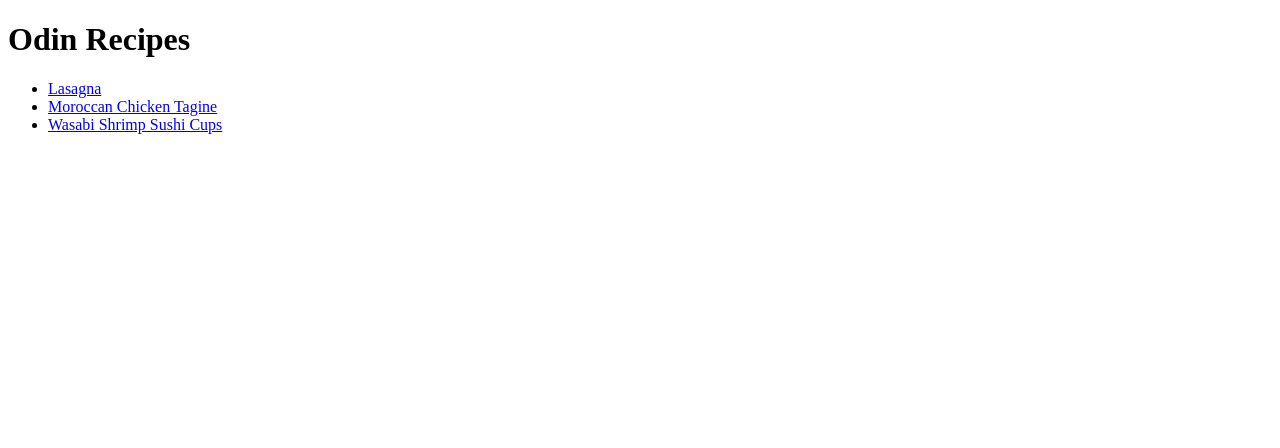
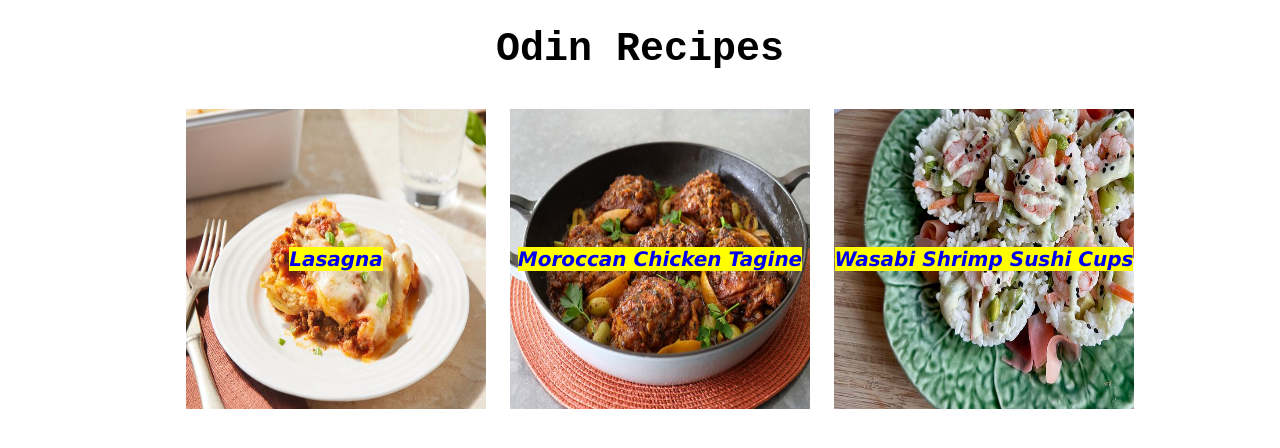
Before and after one commit to chrisgrr/odin-recipes, a plain HTML site: page index.html in a window 1280 px wide. Drawn offline with Linux system fonts and the light colour scheme.

Commit message:
Add CSS to index.html

```diff
--- a/index.html
+++ b/index.html
@@ -4,9 +4,11 @@
   <head>
     <title>Odin Recipes</title>
     <meta charset="utf-8">
+    <link rel="stylesheet" href="style.css">
   </head>
 
   <body>
+    <div class="recipes">
     <h1>Odin Recipes</h1>
     <ul>
       <li><a href="recipes/lasagna.html">Lasagna</a></li>
@@ -15,6 +17,7 @@
       <li><a href="recipes/wasabi-shrimp-sushi-cups.html">Wasabi Shrimp Sushi
       Cups</a></li>
     </ul>
+    </div>
   </body>
 
 </html>
--- /dev/null
+++ b/style.css
@@ -0,0 +1,47 @@
+body {
+    font-size: 16px;
+}
+
+h1 {
+    font-family: "Courier New", monospace;
+    font-size: 2.5em;
+}
+
+.recipes {
+   margin: 0 auto;
+   text-align: center;
+}
+
+.recipes a {
+    font-family: "Verdana", sans-serif;
+    font-weight: bold;
+    font-style: italic;
+    text-decoration: none;
+    font-size: 20px;
+    background-color: yellow;
+}
+
+li {
+    display: inline-block;
+    background-color: azure;
+    margin: 10px;
+    width: 300px;
+    height: 300px;
+    list-style-type: none;
+    line-height: 300px;
+    text-align: center;
+}
+
+li:nth-child(1) {
+    background: url("./images/easy-lasagna.jpg");
+    background-size: 300px 300px;
+}
+
+li:nth-child(2) {
+    background: url("./images/moroccan-chicken-tagine.jpg");
+    background-size: 300px 300px;
+}
+
+li:nth-child(3) {
+    background: url("./images/wasabi-shrimp-sushi-cups.jpg");
+    background-size: 300px 300px;
```
